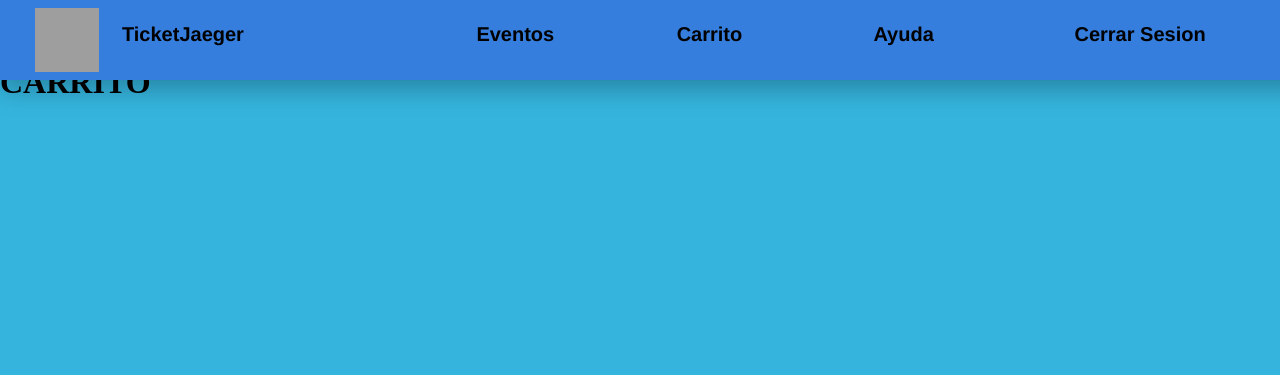
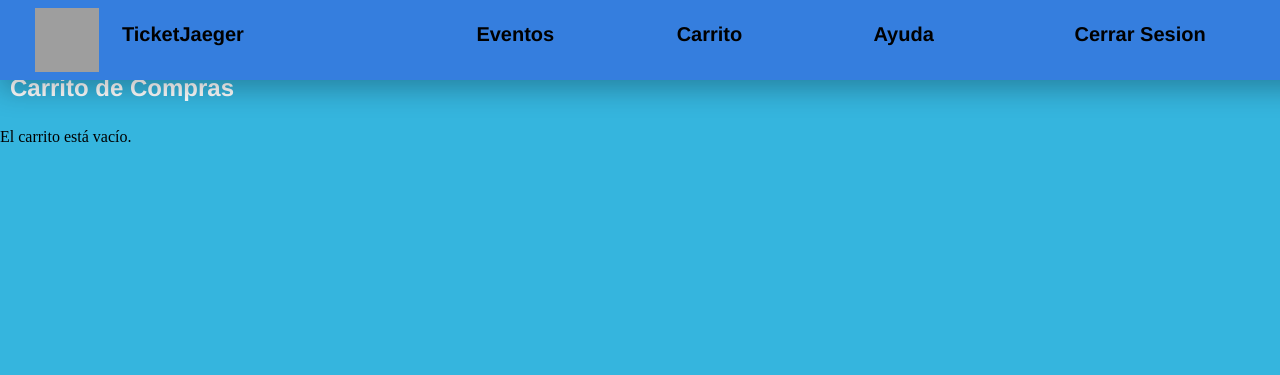
Before and after one commit to metodosformalesds/t3_mfds_2023, a Django app: page /comprador/carrito/ in a window 1280 px wide. Shown: the top 375 px of the page. Run offline with Django 4.2, Linux system fonts and the light colour scheme; a user stored in the database is signed in; data comes from the database, SQL or seed files in the repository; both versions use the stored data as it was after the commit; grey boxes are pictures that could not be loaded.

Commit message:
base para el funcionamiento del carrito

```diff
--- a/Tickets_Project/TicketOn/admin.py
+++ b/Tickets_Project/TicketOn/admin.py
@@ -9,3 +9,4 @@ admin.site.register(Organizador)
 admin.site.register(Evento,EventoAdmin)
 admin.site.register(Ticket)
 admin.site.register(Transferencia)
+admin.site.register(Carrito)
--- a/Tickets_Project/TicketOn/models.py
+++ b/Tickets_Project/TicketOn/models.py
@@ -2,6 +2,9 @@ from autoslug import AutoSlugField
 from django.db import models
 from django.contrib.auth.models import User
 from django.utils.text import slugify
+
+
+
 
 class Comprador(models.Model):
     usuario=models.OneToOneField(User, on_delete=models.CASCADE)
@@ -64,3 +67,11 @@ class Transferencia(models.Model):
     ticket=models.ForeignKey(Ticket,on_delete=models.CASCADE)
     organizador=models.ForeignKey(Organizador,on_delete=models.CASCADE)
     comprador=models.ForeignKey(Comprador,on_delete=models.CASCADE)
+
+
+class Carrito(models.Model):
+    comprador=models.ForeignKey(Comprador,on_delete=models.CASCADE)
+    tickets = models.ManyToManyField(Ticket, related_name='tickets_en_carrito')
+
+    def __str__(self):
+        return f"Carrito de {self.comprador}"
--- a/Tickets_Project/TicketOn/templates/Comprador/Carrito.html
+++ b/Tickets_Project/TicketOn/templates/Comprador/Carrito.html
@@ -1,5 +1,15 @@
-{% extends 'Conex/Conex_comprador.html' %} {% block content %} {%load static%}
-<link rel="stylesheet" href="{% static 'TicketOn/Comprador.css'%}" />
-<h1>CARRITO</h1>
+{% extends 'Conex/Conex_comprador.html' %} {% block content %} {% load static %}
 
-{% endblock %}
+<link rel="stylesheet" href="{% static 'TicketOn/Comprador.css' %}" />
+
+<h2>Carrito de Compras</h2>
+
+{% if tickets_en_carrito %}
+<ul>
+  {% for ticket in tickets_en_carrito %}
+  <li>{{ ticket.evento.nombre }} - Precio: ${{ ticket.precio }}</li>
+  {% endfor %}
+</ul>
+{% else %}
+<p>El carrito está vacío.</p>
+{% endif %} {% endblock %}
--- a/Tickets_Project/TicketOn/urls.py
+++ b/Tickets_Project/TicketOn/urls.py
@@ -4,6 +4,8 @@ from . import views
 from django.urls import path,include
 from . import views
 from .views import eliminar_evento
+from .views import agregar_al_carrito
+from .views import quitar_del_carrito
 
 app_name = "TicketOn"
 urlpatterns = [
@@ -26,6 +28,11 @@ urlpatterns = [
     path('comprador/carrito/',views.carrito, name='carrito'),
     path('comprador/eventos/<nombre_evento>/<evento_slug>',views.detalles_evento, name="detalles_evento"), #probar ejemplo /comprador/eventos/Evento%20Prueba/1
 
+    #sistema de pagos
+    path('evento/agregar_al_carrito/<slug:evento_slug>/', agregar_al_carrito, name='agregar_al_carrito'),
+    path('comprador/carrito/eliminar/<int:ticket_id>/', quitar_del_carrito, name='eliminar_ticket_carrito'),
+
+
     #Organizador
     path('organizador/eventos/',views.Eventos_en_curso,name='eventos_en_curso'),
     path('organizador/eventos/creacion/',views.Creacion_de_eventos, name='creacion_de_eventos'),
--- a/Tickets_Project/TicketOn/views.py
+++ b/Tickets_Project/TicketOn/views.py
@@ -12,6 +12,7 @@ import random
 import string
 from copy import deepcopy
 from datetime import date
+from django.contrib import messages
 
 #Sesión comprador
 def register(request):
@@ -190,7 +191,14 @@ def ayuda(request):
 
 @comprador_required
 def carrito(request):
-    return render (request,'Comprador/Carrito.html')
+    # Obtener el carrito del comprador actual
+    comprador_actual = Comprador.objects.get(usuario=request.user)
+    carrito, creado = Carrito.objects.get_or_create(comprador=comprador_actual)
+
+    # Obtener todos los tickets en el carrito
+    tickets_en_carrito = carrito.tickets.all()
+
+    return render(request, 'Comprador/Carrito.html', {'tickets_en_carrito': tickets_en_carrito})
 
 @comprador_required
 def detalles_evento(request,nombre_evento,evento_slug):
@@ -268,17 +276,77 @@ def eliminar_evento(request, evento_slug):
 def generar_codigo():
     return ''.join(random.choices(string.ascii_uppercase + string.digits, k=10))
 
-def generar_tickets_para_evento(evento,request):
-    codigo_ticket = generar_codigo()
-    while Ticket.objects.filter(codigo=codigo_ticket).exists():
+def generar_tickets_para_evento(evento, request, cantidad):
+    try:
+        cantidad = int(cantidad)
+    except ValueError:
+        raise ValueError('La cantidad de boletos debe ser un número entero válido.')
+
+    if cantidad <= 0:
+        raise ValueError('La cantidad de boletos debe ser al menos 1.')
+
+    comprador_actual = Comprador.objects.get(usuario=request.user)
+
+    for _ in range(cantidad):
         codigo_ticket = generar_codigo()
 
-    comprador_actual = Comprador.objects.get(usuario=request.user)
-    Ticket.objects.create(
-        precio=evento.precio,
-        estado=False,
-        codigo=codigo_ticket,
-        fecha_compra=None,
-        evento=evento,
-        comprador=comprador_actual
-    )
+        while Ticket.objects.filter(codigo=codigo_ticket).exists():
+            codigo_ticket = generar_codigo()
+
+        Ticket.objects.create(
+            precio=evento.precio,
+            estado=False,
+            codigo=codigo_ticket,
+            fecha_compra=None,
+            evento=evento,
+            comprador=comprador_actual
+        )
+
+#Sistema de pagos
+def agregar_al_carrito(request, evento_slug):
+    evento = get_object_or_404(Evento, slug=evento_slug)
+
+    if request.method == 'POST':
+        cantidad = request.POST.get('cant_tickets', 1)
+
+        try:
+            cantidad = int(cantidad)
+            comprador_actual = Comprador.objects.get(usuario=request.user)
+
+            carrito, creado = Carrito.objects.get_or_create(comprador=comprador_actual)
+
+            for _ in range(cantidad):
+                codigo_ticket = generar_codigo()
+
+                while Ticket.objects.filter(codigo=codigo_ticket).exists():
+                    codigo_ticket = generar_codigo()
+
+                nuevo_ticket = Ticket.objects.create(
+                    precio=evento.precio,
+                    estado=False,
+                    codigo=codigo_ticket,
+                    fecha_compra=None,
+                    evento=evento,
+                    comprador=comprador_actual
+                )
+
+                carrito.tickets.add(nuevo_ticket)
+
+            messages.success(request, f'Boleto(s) agregado(s) al carrito exitosamente.')
+        except ValueError as e:
+            messages.error(request, str(e))
+
+    return redirect('TicketOn:carrito')
+
+def quitar_del_carrito(request, ticket_id):
+    ticket = get_object_or_404(Ticket, id=ticket_id)
+
+    if request.method == 'POST':
+        comprador_actual = get_object_or_404(Comprador, usuario=request.user)
+        carrito = get_object_or_404(Carrito, comprador=comprador_actual)
+
+        carrito.tickets.remove(ticket)
+
+        messages.success(request, 'Boleto quitado del carrito exitosamente.')
+
+    return redirect('TicketOn:carrito')
```
Also changed, not shown: Tickets_Project/TicketOn/templates/Comprador/Detalles_Evento.html (+3 -5 lines), Tickets_Project/TicketOn/migrations/0016_carrito.py (added), Tickets_Project/db.sqlite3.
